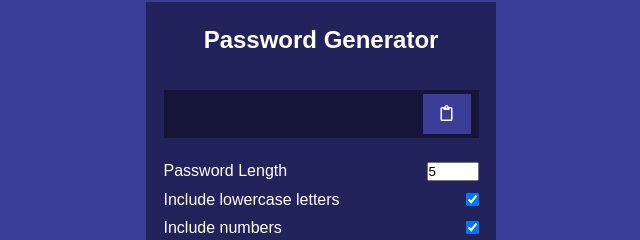
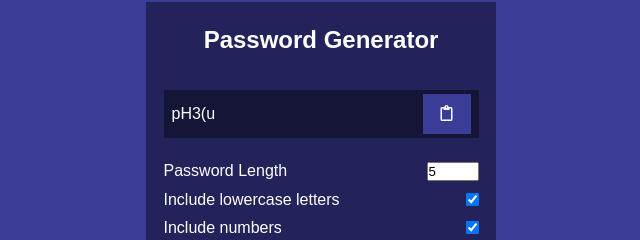
Before and after one commit to TheSouharda/Password-Generator, a plain HTML site: page index.html in a window 1280 px wide. Both pictures are taken after typing "5" into the empty fields and a click on the button "Generate password". Shown: the part 217-457 px from the top of the page, 319-959 px from the left. Drawn offline with Linux system fonts and the light colour scheme; a web font is replaced by a local one.

Commit message:
Password_JS-4

```diff
--- a/app.js
+++ b/app.js
@@ -10,13 +10,20 @@ const generate = document.getElementById("generate");
 const clipboardEl = document.getElementById("clippboard");
 
 generate.addEventListener("click", () => {
-  const length = +numbersEl.value;
+  const length = +lengthEl.value;
   const hasLower = lowercaseEl.checked;
   const hasUpper = uppercaseEl.checked;
   const hasNumber = numbersEl.checked;
   const hasSymbol = symbolsEl.checked;
+  console.log(length);
 
-  genPassword(hasLower, hasUpper, hasNumber, hasSymbol, length);
+  resultEl.innerText = genPassword(
+    hasLower,
+    hasUpper,
+    hasNumber,
+    hasSymbol,
+    length
+  );
 });
 
 const randomFunc = {
@@ -36,7 +43,7 @@ function genPassword(lower, upper, number, symbol, length) {
   const typesArray = [{ lower }, { upper }, { number }, { symbol }].filter(
     (item) => Object.values(item)[0]
   );
-  console.log(typesArray);
+  // console.log(typesArray);
 
   if (typesCount === 0) {
     return "";
@@ -44,10 +51,15 @@ function genPassword(lower, upper, number, symbol, length) {
 
   for (let i = 0; i < length; i += typesCount) {
     typesArray.forEach((type) => {
-      const funcName = Object.keys(type);
-      //   console.log(funcName);
+      const funcName = Object.keys(type)[0];
+
+      // console.log("funcName:", funcName);
+
+      generatedPassword += randomFunc[funcName]();
     });
   }
+  const finalPass = generatedPassword.slice(0, length);
+  return finalPass;
 }
 
 function getRandomLower() {
@@ -64,3 +76,8 @@ function getRandomSymbol() {
   const symbols = '!@#$%^&*(){}:"<>?';
   return symbols[Math.floor(Math.random() * symbols.length) + 1];
 }
+
+console.log(getRandomLower());
+console.log(getRandomUpper());
+console.log(getRandomNumber());
+console.log(getRandomSymbol());
--- a/index.html
+++ b/index.html
@@ -16,7 +16,7 @@
     <div class="container">
       <h2>Password Generator</h2>
       <div class="result-container">
-        <span class="result"></span>
+        <span id="result"></span>
         <button class="btn" id="clipboard">
           <i class="far fa-clipboard"></i>
         </button>
```
